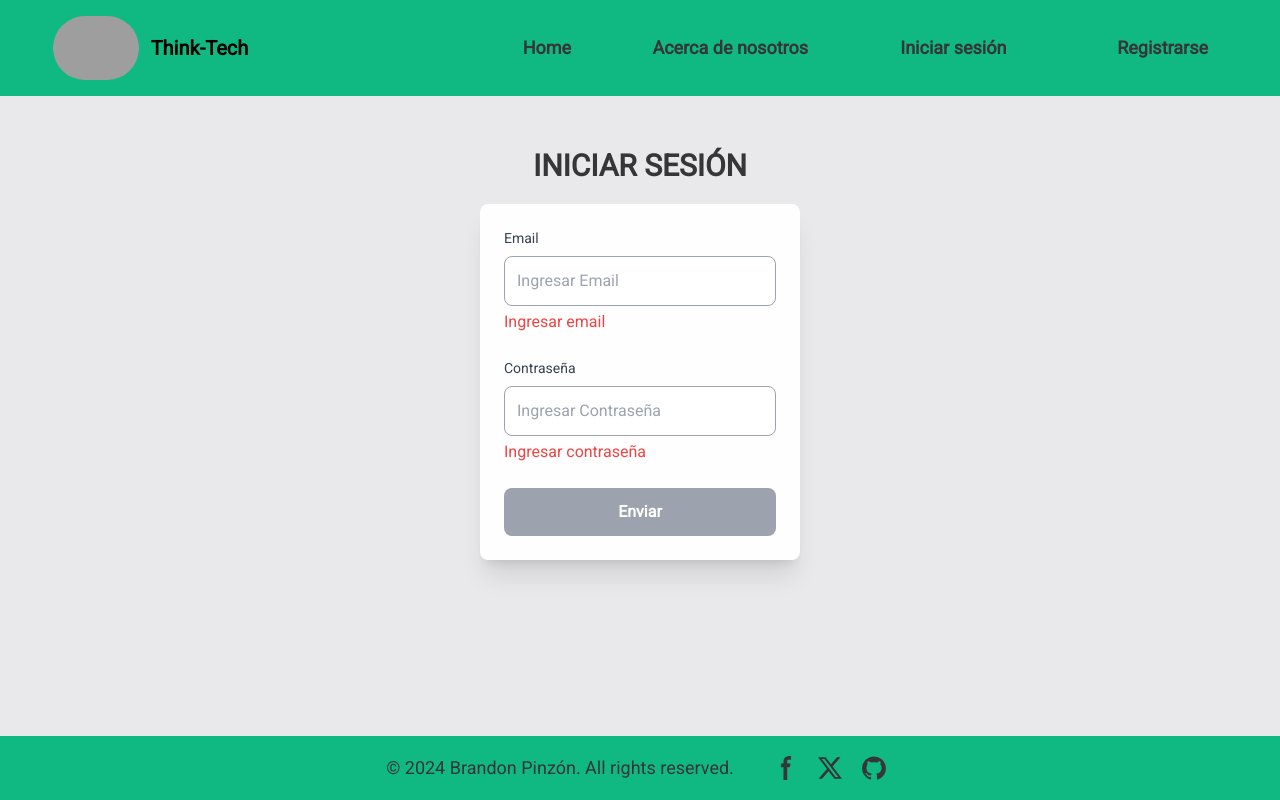
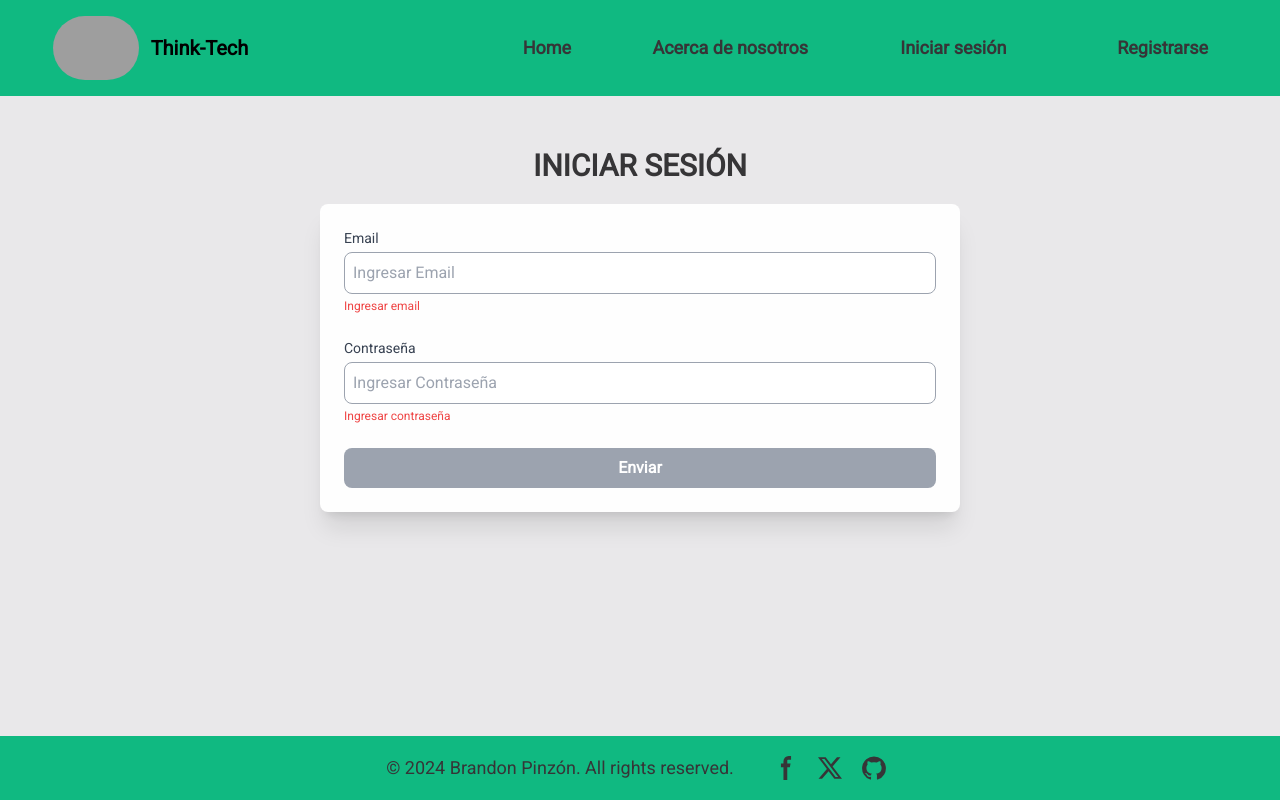
Before and after one commit to B9inzon/Think-Tech, a Next.js app in the folder front/: page /login in a window 1280 px wide. Built offline with nearby package versions, Linux system fonts and the light colour scheme; no server answers; grey boxes are pictures that could not be loaded.

Commit message:
import Cookies from "js-cookie"

```diff
--- a/front/src/components/LoginForm/LoginForm.tsx
+++ b/front/src/components/LoginForm/LoginForm.tsx
@@ -5,6 +5,8 @@ import validateLogin from "@/helpers/validateLogin";
 import { ILoginErrorState, ILoginFormState } from "@/Interfaces/ILogin";
 import { useRouter } from "next/navigation";
 import { loginUser } from "@/helpers/Register.helper";
+import Cookies from "js-cookie";
+
 
 const LoginForm: React.FC = () => {
 
@@ -26,9 +28,11 @@ const LoginForm: React.FC = () => {
 
   const handleOnSubmit = async (event: React.FormEvent<HTMLFormElement>) => {
     event.preventDefault();
+
     const response = await loginUser(form);
     const { token, user } = response;
     localStorage.setItem("userSession", JSON.stringify({ token, user }));
+    Cookies.set('cookieAuth', JSON.stringify({token, user}))
 
     alert("¡Ha ingresado correctamente!");
     router.push("/");
@@ -49,13 +53,13 @@ const LoginForm: React.FC = () => {
   return (
     <form
       onSubmit={handleOnSubmit}
-      className="w-1/4 p-6 mx-auto space-y-6 rounded-lg shadow-xl bg-[#fefefe] "
+      className="w-[50%] p-6 mx-auto space-y-6 rounded-lg shadow-xl bg-[#fefefe] "
     >
       {formInputs.map(({ label, name, type }) => (
         <div key={name} className="flex flex-col">
           <label
             htmlFor={name}
-            className="mb-2 text-sm font-medium text-gray-700"
+            className="mb-1 text-sm font-medium text-gray-700"
           >
             {label}
           </label>
@@ -66,10 +70,10 @@ const LoginForm: React.FC = () => {
             value={form[name as keyof ILoginFormState]}
             placeholder={`Ingresar ${label}`}
             onChange={handleInputChange}
-            className="p-3 border border-gray-400 rounded-lg focus:outline-none focus:ring-2 focus:ring-blue-500"
+            className="p-2 border border-gray-400 rounded-lg focus:outline-none focus:ring-2 focus:ring-blue-500"
           />
           {errors[name as keyof ILoginErrorState] && (
-            <span className="mt-1 text-red-500 text-md">
+            <span className="mt-1 text-red-500 text-xs">
               {errors[name as keyof ILoginErrorState]}
             </span>
           )}
@@ -80,7 +84,7 @@ const LoginForm: React.FC = () => {
         disabled={Object.keys(form).some(
           (e) => !form[e as keyof ILoginFormState]
         )}
-        className="w-full px-5 py-3 font-bold text-white bg-blue-600 rounded-lg hover:bg-blue-700 focus:outline-none focus:ring-2 focus:ring-blue-500 disabled:bg-gray-400"
+        className="w-full px-5 py-2 font-bold text-white bg-emerald-400 rounded-lg hover:bg-emerald-500 focus:outline-none focus:ring-2 focus:ring-blue-500 disabled:bg-gray-400"
       >
         Enviar
       </button>
```
